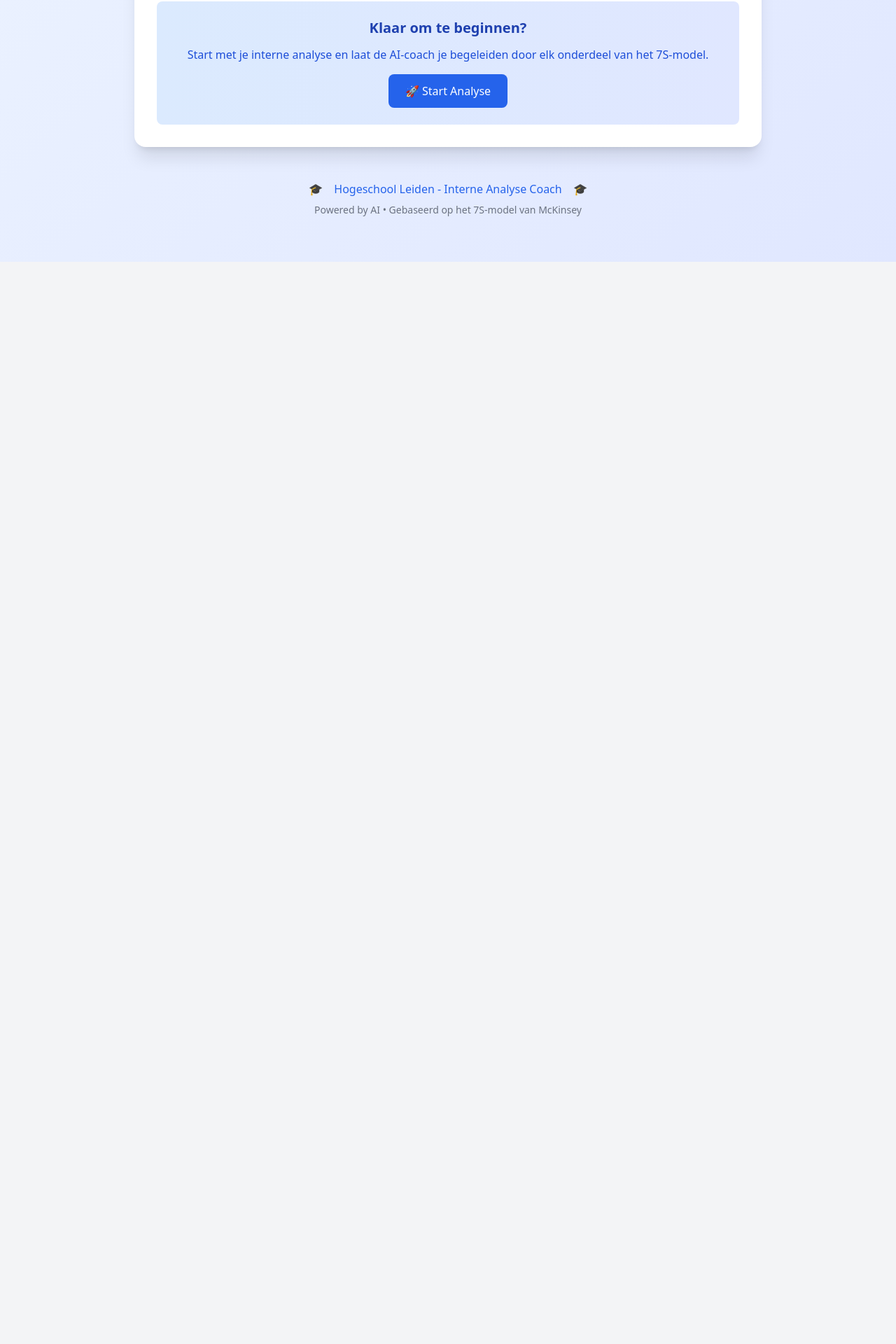
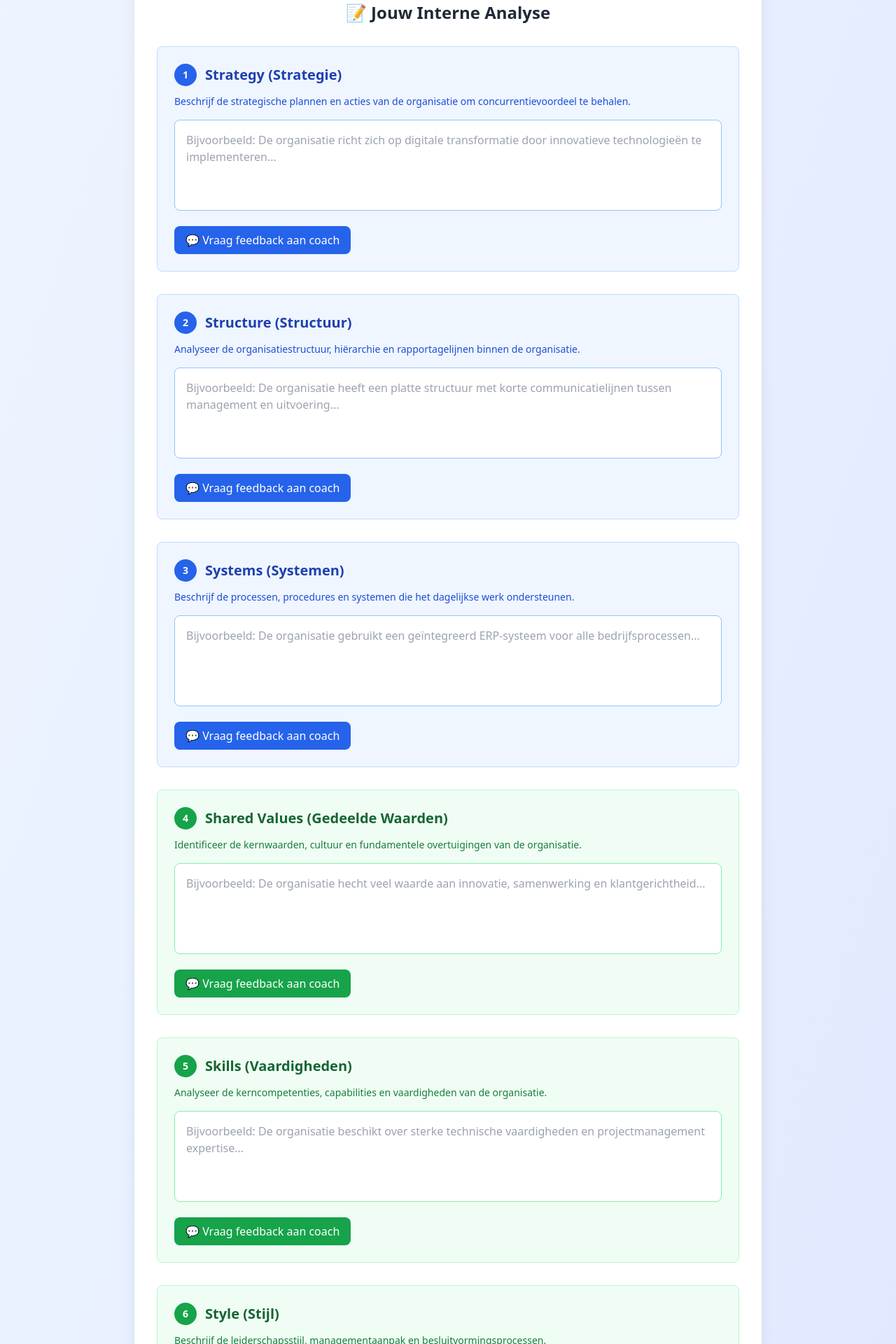
Before and after one commit to SuzannedeGroot1981/Coach-interne-analyse, a Next.js app: page / in a window 1280 px wide. Shown: the part 828-2748 px from the top of the page at 70% size. Before the commit the page ends 1202 px from the top, so only its background shows below. Built offline with nearby package versions, Linux system fonts and the light colour scheme.

Commit message:
Updated page.tsx

```diff
--- a/src/app/page.tsx
+++ b/src/app/page.tsx
@@ -107,17 +107,182 @@ export default function Home() {
               </div>
             </div>
 
-            {/* Call to Action */}
-            <div className="text-center bg-gradient-to-r from-blue-100 to-indigo-100 rounded-lg p-6">
-              <h3 className="text-xl font-semibold text-blue-800 mb-3">
-                Klaar om te beginnen?
+            {/* 7S-model Invoersecties */}
+            <div className="space-y-8">
+              <h3 className="text-2xl font-bold text-gray-800 mb-6 text-center">
+                📝 Jouw Interne Analyse
               </h3>
-              <p className="text-blue-700 mb-4">
-                Start met je interne analyse en laat de AI-coach je begeleiden door elk onderdeel van het 7S-model.
-              </p>
-              <button className="px-6 py-3 bg-blue-600 text-white rounded-lg hover:bg-blue-700 transition-colors font-medium">
-                🚀 Start Analyse
-              </button>
+
+              {/* Strategy */}
+              <div className="bg-blue-50 rounded-lg p-6 border border-blue-200">
+                <h4 className="text-xl font-semibold text-blue-800 mb-3 flex items-center">
+                  <span className="w-8 h-8 bg-blue-600 text-white rounded-full flex items-center justify-center mr-3 text-sm">1</span>
+                  Strategy (Strategie)
+                </h4>
+                <p className="text-blue-700 text-sm mb-4">
+                  Beschrijf de strategische plannen en acties van de organisatie om concurrentievoordeel te behalen.
+                </p>
+                <textarea
+                  className="w-full p-4 border border-blue-300 rounded-lg focus:ring-2 focus:ring-blue-500 focus:border-transparent resize-none"
+                  rows={4}
+                  placeholder="Bijvoorbeeld: De organisatie richt zich op digitale transformatie door innovatieve technologieën te implementeren..."
+                ></textarea>
+                <div className="mt-4">
+                  <button className="px-4 py-2 bg-blue-600 text-white rounded-lg hover:bg-blue-700 transition-colors font-medium">
+                    💬 Vraag feedback aan coach
+                  </button>
+                </div>
+              </div>
+
+              {/* Structure */}
+              <div className="bg-blue-50 rounded-lg p-6 border border-blue-200">
+                <h4 className="text-xl font-semibold text-blue-800 mb-3 flex items-center">
+                  <span className="w-8 h-8 bg-blue-600 text-white rounded-full flex items-center justify-center mr-3 text-sm">2</span>
+                  Structure (Structuur)
+                </h4>
+                <p className="text-blue-700 text-sm mb-4">
+                  Analyseer de organisatiestructuur, hiërarchie en rapportagelijnen binnen de organisatie.
+                </p>
+                <textarea
+                  className="w-full p-4 border border-blue-300 rounded-lg focus:ring-2 focus:ring-blue-500 focus:border-transparent resize-none"
+                  rows={4}
+                  placeholder="Bijvoorbeeld: De organisatie heeft een platte structuur met korte communicatielijnen tussen management en uitvoering..."
+                ></textarea>
+                <div className="mt-4">
+                  <button className="px-4 py-2 bg-blue-600 text-white rounded-lg hover:bg-blue-700 transition-colors font-medium">
+                    💬 Vraag feedback aan coach
+                  </button>
+                </div>
+              </div>
+
+              {/* Systems */}
+              <div className="bg-blue-50 rounded-lg p-6 border border-blue-200">
+                <h4 className="text-xl font-semibold text-blue-800 mb-3 flex items-center">
+                  <span className="w-8 h-8 bg-blue-600 text-white rounded-full flex items-center justify-center mr-3 text-sm">3</span>
+                  Systems (Systemen)
+                </h4>
+                <p className="text-blue-700 text-sm mb-4">
+                  Beschrijf de processen, procedures en systemen die het dagelijkse werk ondersteunen.
+                </p>
+                <textarea
+                  className="w-full p-4 border border-blue-300 rounded-lg focus:ring-2 focus:ring-blue-500 focus:border-transparent resize-none"
+                  rows={4}
+                  placeholder="Bijvoorbeeld: De organisatie gebruikt een geïntegreerd ERP-systeem voor alle bedrijfsprocessen..."
+                ></textarea>
+                <div className="mt-4">
+                  <button className="px-4 py-2 bg-blue-600 text-white rounded-lg hover:bg-blue-700 transition-colors font-medium">
+                    💬 Vraag feedback aan coach
+                  </button>
+                </div>
+              </div>
+
+              {/* Shared Values */}
+              <div className="bg-green-50 rounded-lg p-6 border border-green-200">
+                <h4 className="text-xl font-semibold text-green-800 mb-3 flex items-center">
+                  <span className="w-8 h-8 bg-green-600 text-white rounded-full flex items-center justify-center mr-3 text-sm">4</span>
+                  Shared Values (Gedeelde Waarden)
+                </h4>
+                <p className="text-green-700 text-sm mb-4">
+                  Identificeer de kernwaarden, cultuur en fundamentele overtuigingen van de organisatie.
+                </p>
+                <textarea
+                  className="w-full p-4 border border-green-300 rounded-lg focus:ring-2 focus:ring-green-500 focus:border-transparent resize-none"
+                  rows={4}
+                  placeholder="Bijvoorbeeld: De organisatie hecht veel waarde aan innovatie, samenwerking en klantgerichtheid..."
+                ></textarea>
+                <div className="mt-4">
+                  <button className="px-4 py-2 bg-green-600 text-white rounded-lg hover:bg-green-700 transition-colors font-medium">
+                    💬 Vraag feedback aan coach
+                  </button>
+                </div>
+              </div>
+
+              {/* Skills */}
+              <div className="bg-green-50 rounded-lg p-6 border border-green-200">
+                <h4 className="text-xl font-semibold text-green-800 mb-3 flex items-center">
+                  <span className="w-8 h-8 bg-green-600 text-white rounded-full flex items-center justify-center mr-3 text-sm">5</span>
+                  Skills (Vaardigheden)
+                </h4>
+                <p className="text-green-700 text-sm mb-4">
+                  Analyseer de kerncompetenties, capabilities en vaardigheden van de organisatie.
+                </p>
+                <textarea
+                  className="w-full p-4 border border-green-300 rounded-lg focus:ring-2 focus:ring-green-500 focus:border-transparent resize-none"
+                  rows={4}
+                  placeholder="Bijvoorbeeld: De organisatie beschikt over sterke technische vaardigheden en projectmanagement expertise..."
+                ></textarea>
+                <div className="mt-4">
+                  <button className="px-4 py-2 bg-green-600 text-white rounded-lg hover:bg-green-700 transition-colors font-medium">
+                    💬 Vraag feedback aan coach
+                  </button>
+                </div>
+              </div>
+
+              {/* Style */}
+              <div className="bg-green-50 rounded-lg p-6 border border-green-200">
+                <h4 className="text-xl font-semibold text-green-800 mb-3 flex items-center">
+                  <span className="w-8 h-8 bg-green-600 text-white rounded-full flex items-center justify-center mr-3 text-sm">6</span>
+                  Style (Stijl)
+                </h4>
+                <p className="text-green-700 text-sm mb-4">
+                  Beschrijf de leiderschapsstijl, managementaanpak en besluitvormingsprocessen.
+                </p>
+                <textarea
+                  className="w-full p-4 border border-green-300 rounded-lg focus:ring-2 focus:ring-green-500 focus:border-transparent resize-none"
+                  rows={4}
+                  placeholder="Bijvoorbeeld: Het management hanteert een participatieve leiderschapsstijl met veel ruimte voor inbreng van medewerkers..."
+                ></textarea>
+                <div className="mt-4">
+                  <button className="px-4 py-2 bg-green-600 text-white rounded-lg hover:bg-green-700 transition-colors font-medium">
+                    💬 Vraag feedback aan coach
+                  </button>
+                </div>
+              </div>
+
+              {/* Staff */}
+              <div className="bg-green-50 rounded-lg p-6 border border-green-200">
+                <h4 className="text-xl font-semibold text-green-800 mb-3 flex items-center">
+                  <span className="w-8 h-8 bg-green-600 text-white rounded-full flex items-center justify-center mr-3 text-sm">7</span>
+                  Staff (Personeel)
+                </h4>
+                <p className="text-green-700 text-sm mb-4">
+                  Analyseer de mensen in de organisatie, hun rollen, verantwoordelijkheden en ontwikkeling.
+                </p>
+                <textarea
+                  className="w-full p-4 border border-green-300 rounded-lg focus:ring-2 focus:ring-green-500 focus:border-transparent resize-none"
+                  rows={4}
+                  placeholder="Bijvoorbeeld: De organisatie heeft een divers team van ervaren professionals met verschillende achtergronden..."
+                ></textarea>
+                <div className="mt-4">
+                  <button className="px-4 py-2 bg-green-600 text-white rounded-lg hover:bg-green-700 transition-colors font-medium">
+                    💬 Vraag feedback aan coach
+                  </button>
+                </div>
+              </div>
+
+              {/* Samenvatting sectie */}
+              <div className="bg-gradient-to-r from-blue-100 to-green-100 rounded-lg p-6 border border-gray-200">
+                <h4 className="text-xl font-semibold text-gray-800 mb-3 flex items-center">
+                  <span className="w-8 h-8 bg-gray-600 text-white rounded-full flex items-center justify-center mr-3">📋</span>
+                  Samenvatting & Conclusies
+                </h4>
+                <p className="text-gray-700 text-sm mb-4">
+                  Vat je bevindingen samen en trek conclusies over de onderlinge samenhang tussen de 7 S'en.
+                </p>
+                <textarea
+                  className="w-full p-4 border border-gray-300 rounded-lg focus:ring-2 focus:ring-gray-500 focus:border-transparent resize-none"
+                  rows={6}
+                  placeholder="Bijvoorbeeld: De analyse toont aan dat de organisatie sterk is in... maar uitdagingen heeft op het gebied van..."
+                ></textarea>
+                <div className="mt-4 flex space-x-3">
+                  <button className="px-4 py-2 bg-gray-600 text-white rounded-lg hover:bg-gray-700 transition-colors font-medium">
+                    💬 Vraag feedback aan coach
+                  </button>
+                  <button className="px-4 py-2 bg-blue-600 text-white rounded-lg hover:bg-blue-700 transition-colors font-medium">
+                    📄 Genereer volledig rapport
+                  </button>
+                </div>
+              </div>
             </div>
           </div>
 
```
